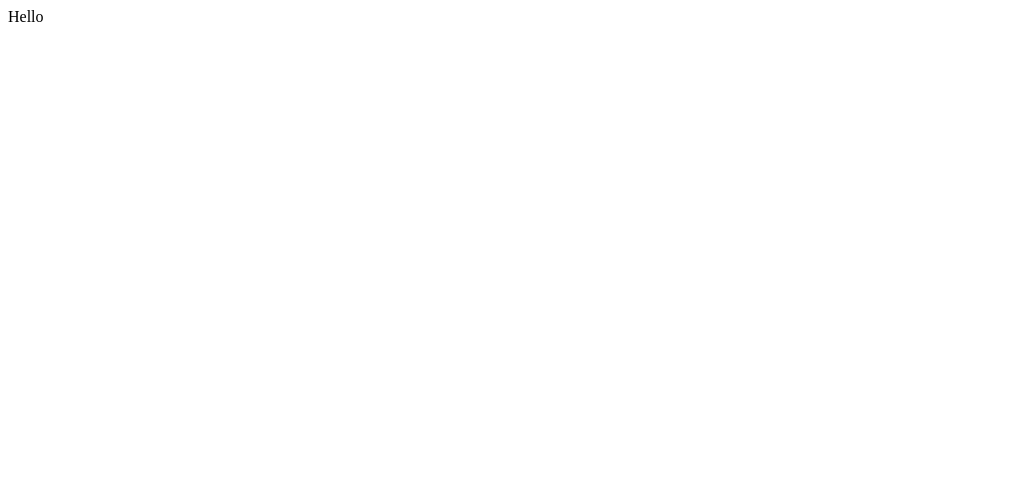
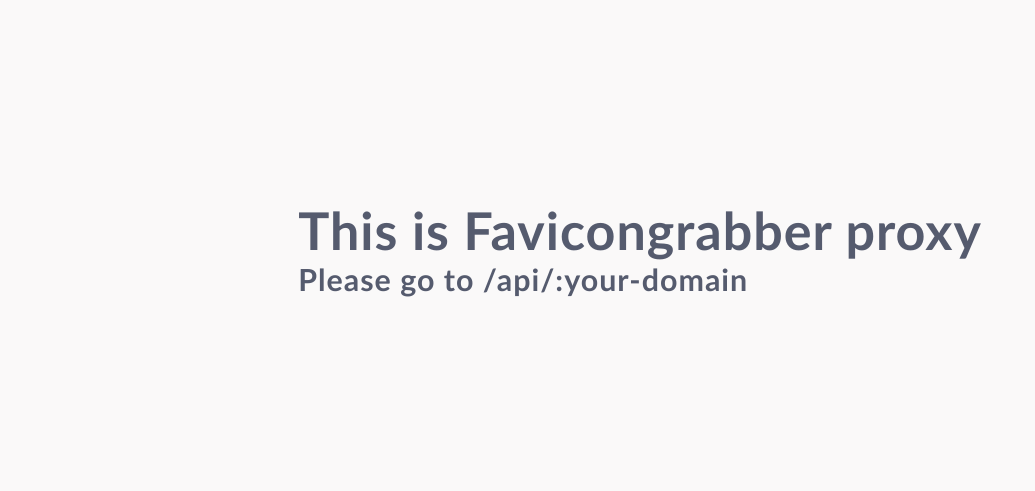
Before and after one commit to victrme/favicongrabber-proxy, a plain HTML site: page site/index.html in a window 1280 px wide. Shown: the whole page, without its empty margins (0-1035 px from the left). Drawn offline with Linux system fonts and the light colour scheme.

Commit message:
Simple landing page, favicon/ to api/

```diff
--- a/site/index.html
+++ b/site/index.html
@@ -2,9 +2,28 @@
 <html lang="en" dir="ltr">
 	<head>
 		<meta charset="utf-8" />
-		<title></title>
+		<title>Favicongrabber proxy</title>
+
+		<style>
+			body {
+				height: 60vh;
+				display: grid;
+				place-content: center center;
+				font-family: 'Gill Sans', 'Gill Sans MT', Calibri, 'Trebuchet MS', sans-serif;
+				background-color: #faf9f9;
+				color: #555b6e;
+				font-size: 26px;
+				letter-spacing: 1px;
+			}
+
+			h1,
+			h3 {
+				margin: 0;
+			}
+		</style>
 	</head>
 	<body>
-		Hello
+		<h1>This is Favicongrabber proxy</h1>
+		<h3>Please go to /api/:your-domain</h3>
 	</body>
 </html>
```
Also changed, not shown: functions/api.js (added, +47 -0 lines), functions/favicon.js (deleted, +0 -47 lines), README.md.
